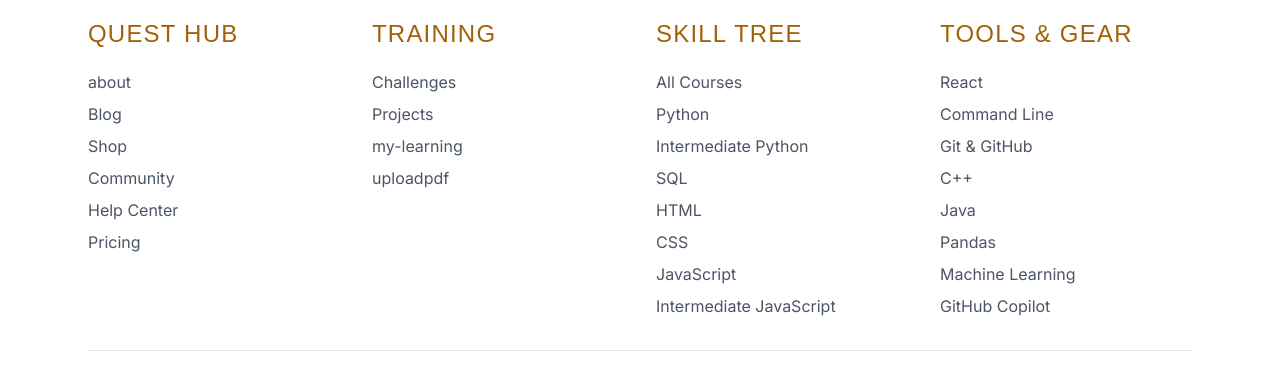
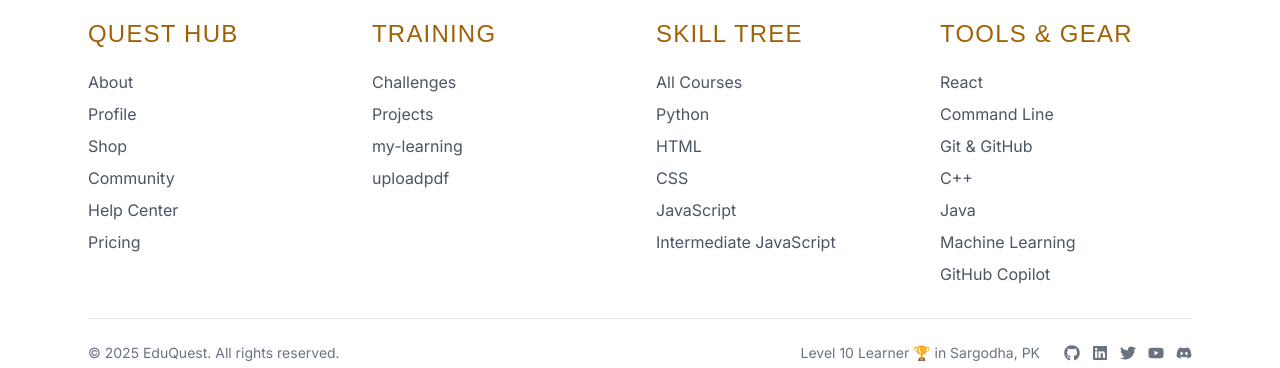
Before and after one commit to noor-ulhassan/eduQuest, a React (Vite) app in the folder client/: page / in a window 1280 px wide. Shown: the part 4770-5138 px from the top of the page. Built offline with nearby package versions, Linux system fonts and the light colour scheme; no server answers; a web font is replaced by a local one.

Commit message:
updated route path for About page

```diff
--- a/client/src/components/Footer.jsx
+++ b/client/src/components/Footer.jsx
@@ -20,8 +20,8 @@
             </h3>
             <ul className="space-y-2">
               {[
-                "about",
-                "Blog",
+                "About",
+                "Profile",
                 "Shop",
                 "Community",
                 "Help Center",
@@ -67,8 +67,6 @@
               {[
                 "All Courses",
                 "Python",
-                "Intermediate Python",
-                "SQL",
                 "HTML",
                 "CSS",
                 "JavaScript",
@@ -97,7 +95,6 @@
                 "Git & GitHub",
                 "C++",
                 "Java",
-                "Pandas",
                 "Machine Learning",
                 "GitHub Copilot",
               ].map((item) => (
```
